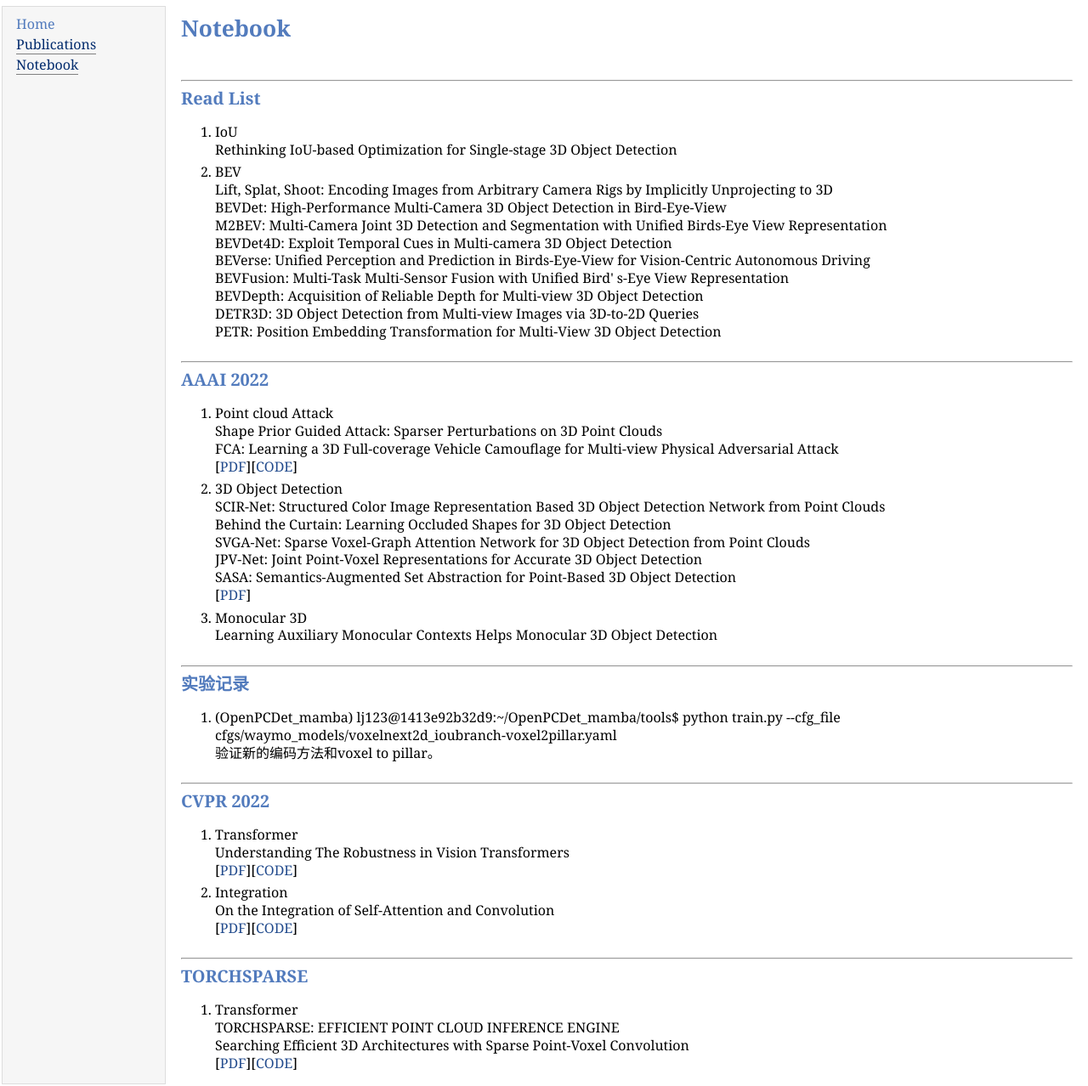
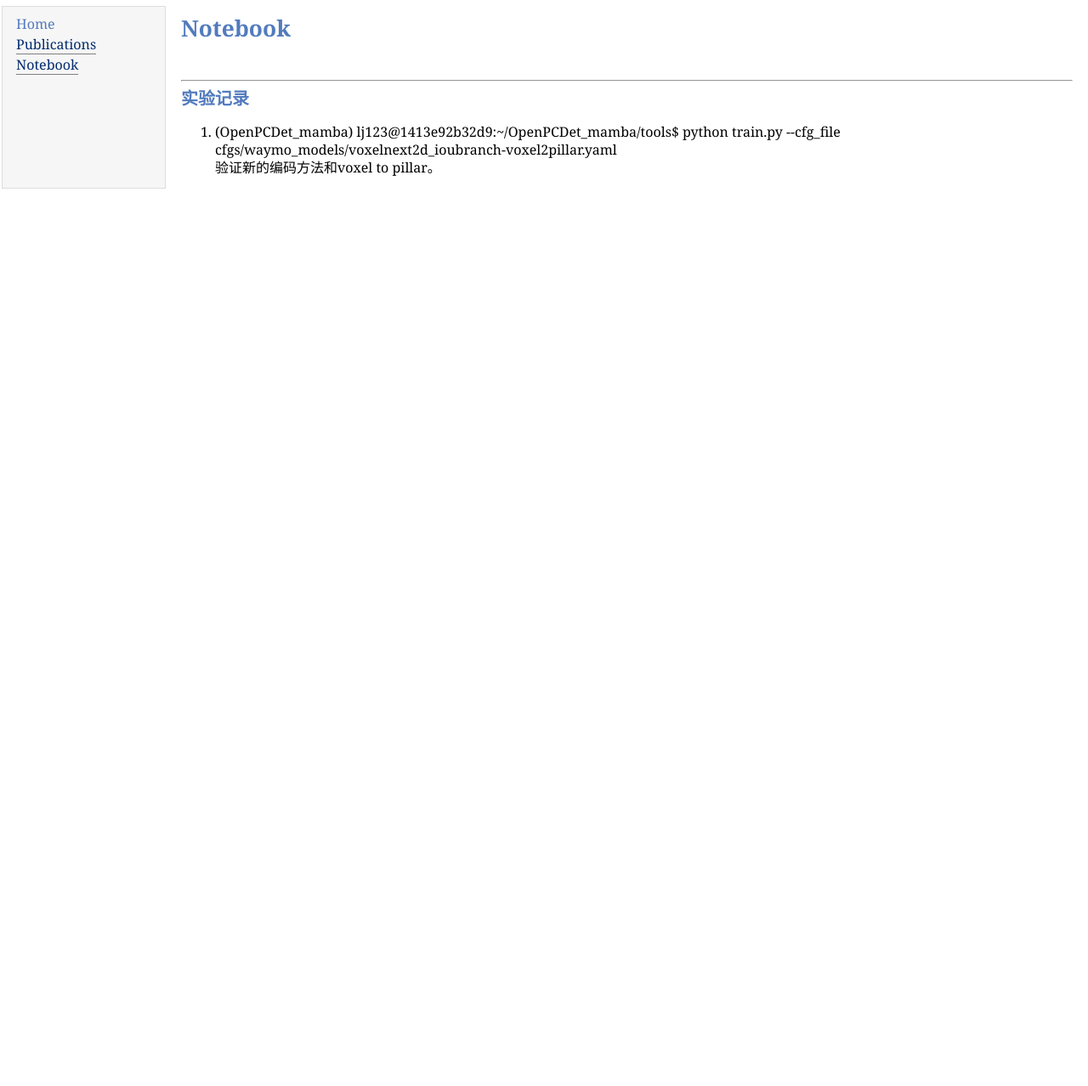
Before and after one commit to ShengStar/shengstar.github.io, a plain HTML site: page notebook.html in a window 1280 px wide. Shown: the part 66-1344 px from the top of the page at 85% size. After the commit the page ends 800 px from the top, so only its background shows below. Drawn offline with Linux system fonts and the light colour scheme.

Commit message:
Update notebook.html

```diff
--- a/notebook.html
+++ b/notebook.html
@@ -15,58 +15,8 @@
             </td>
             <td id="layout-content">
                 <h1 style="margin-top: 0em">Notebook</a></h1><br>
-            <div>
-                    <h2><hr><a name="conference"></a>Read List</h2>
-                    <ol>
-                        <li><p>
-                            IoU<br>
-                            Rethinking IoU-based Optimization for Single-stage 3D Object Detection<br>
 
-                        </p></li>
-                        <li><p>
-                            BEV<br>
-                            Lift, Splat, Shoot: Encoding Images from Arbitrary Camera Rigs by Implicitly Unprojecting to 3D<br>
-                            BEVDet: High-Performance Multi-Camera 3D Object Detection in Bird-Eye-View<br>
-                            M2BEV: Multi-Camera Joint 3D Detection and Segmentation with Unified Birds-Eye View Representation<br>
-                            BEVDet4D: Exploit Temporal Cues in Multi-camera 3D Object Detection<br>
-                            BEVerse: Unified Perception and Prediction in Birds-Eye-View for Vision-Centric Autonomous Driving<br>
-                            BEVFusion: Multi-Task Multi-Sensor Fusion with Unified Bird' s-Eye View Representation<br>
-                            BEVDepth: Acquisition of Reliable Depth for Multi-view 3D Object Detection<br>
-                            DETR3D: 3D Object Detection from Multi-view Images via 3D-to-2D Queries<br>
-                            PETR: Position Embedding Transformation for Multi-View 3D Object Detection<br>
-                        </p></li>
-                    </ol>
-                </div>
                 <div>
-                    <h2><hr><a name="conference"></a>AAAI 2022</h2>
-                    <ol>
-                        <li><p>
-                            Point cloud Attack<br>
-                            Shape Prior Guided Attack: Sparser Perturbations on 3D Point Clouds<br>
-                            FCA: Learning a 3D Full-coverage Vehicle Camouflage for Multi-view Physical Adversarial Attack<br>
-                            [<A HREF="url">PDF</A>][<A HREF="url">CODE</A>]
-                        </p></li>
-                        <li><p>
-                            3D Object Detection<br>
-                            SCIR-Net: Structured Color Image Representation Based 3D Object Detection
-Network from Point Clouds<br>
-Behind the Curtain: Learning Occluded Shapes for 3D Object Detection<br>
-SVGA-Net: Sparse Voxel-Graph Attention Network for 3D Object Detection from Point Clouds<br>
-JPV-Net: Joint Point-Voxel Representations for Accurate 3D Object Detection<br>
-SASA: Semantics-Augmented Set Abstraction for Point-Based 3D Object Detection<br>
-                            [<A HREF="url">PDF</A>]
-                        </p></li>
-                        <li><p>
-                            Monocular 3D<br>
-                            Learning Auxiliary Monocular Contexts Helps Monocular 3D Object Detection<br>
-                        </p></li>
-                    </ol>
-                </div>
-
-
-
-
-<div>
                     <h2><hr><a name="conference"></a>实验记录</h2>
                     <ol>
                         <li><p>
@@ -76,35 +26,6 @@ SASA: Semantics-Augmented Set Abstraction for Point-Based 3D Object Detection<br
                     </ol>
                 </div>
 
-
-
-
-                <div>
-                    <h2><hr><a name="conference"></a>CVPR 2022</h2>
-                    <ol>
-                        <li><p>
-                            Transformer<br>
-                            Understanding The Robustness in Vision Transformers<br>
-                            [<A HREF="url">PDF</A>][<A HREF="url">CODE</A>]
-                        </p></li>
-                        <li><p>
-                            Integration<br>
-                            On the Integration of Self-Attention and Convolution<br>
-                            [<A HREF="url">PDF</A>][<A HREF="url">CODE</A>]
-                        </p></li>
-                    </ol>
-                </div>
-                <div>
-                    <h2><hr><a name="conference"></a>TORCHSPARSE</h2>
-                    <ol>
-                        <li><p>
-                             Transformer<br>
-                            TORCHSPARSE: EFFICIENT POINT CLOUD INFERENCE ENGINE<br>
-                            Searching Efficient 3D Architectures with Sparse Point-Voxel Convolution<br>
-                            [<A HREF="url">PDF</A>][<A HREF="url">CODE</A>]
-                        </p></li>
-                    </ol>
-                </div>
             </td>
         </tr>
     </table>
```
